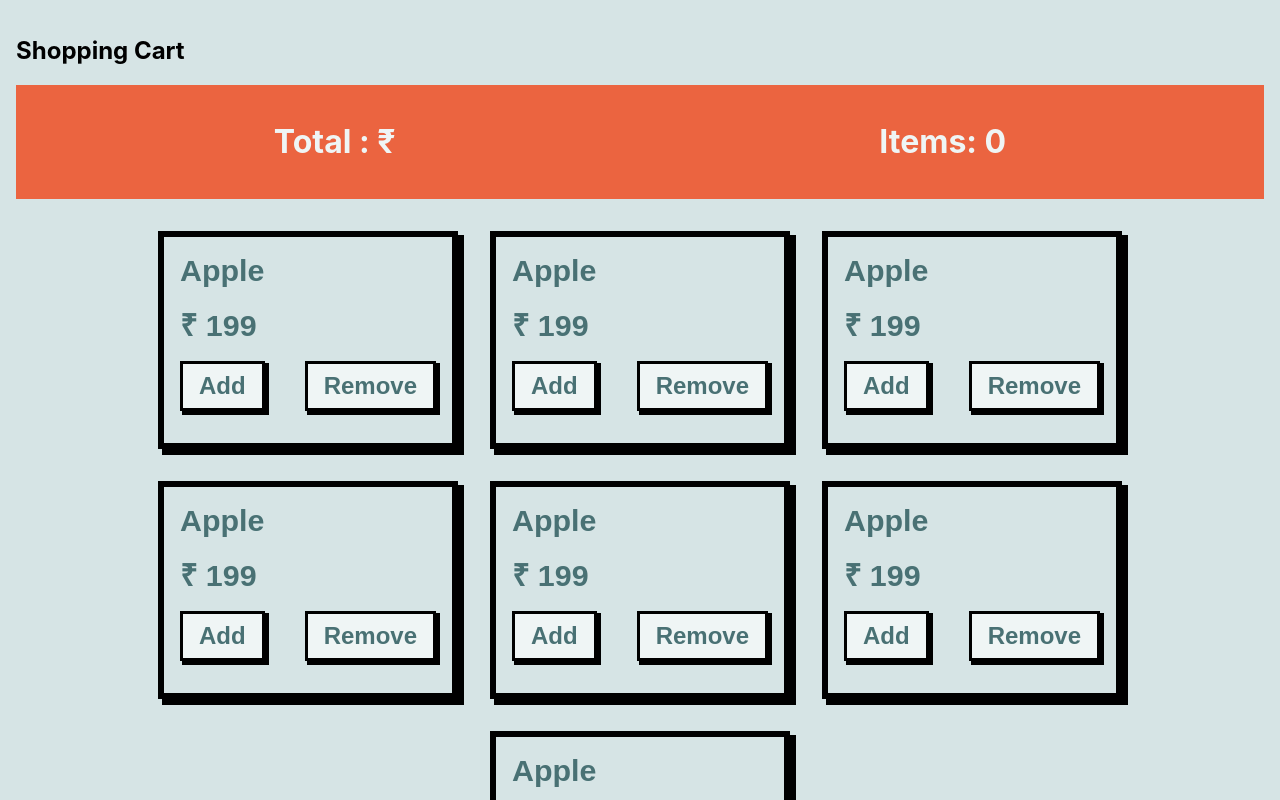
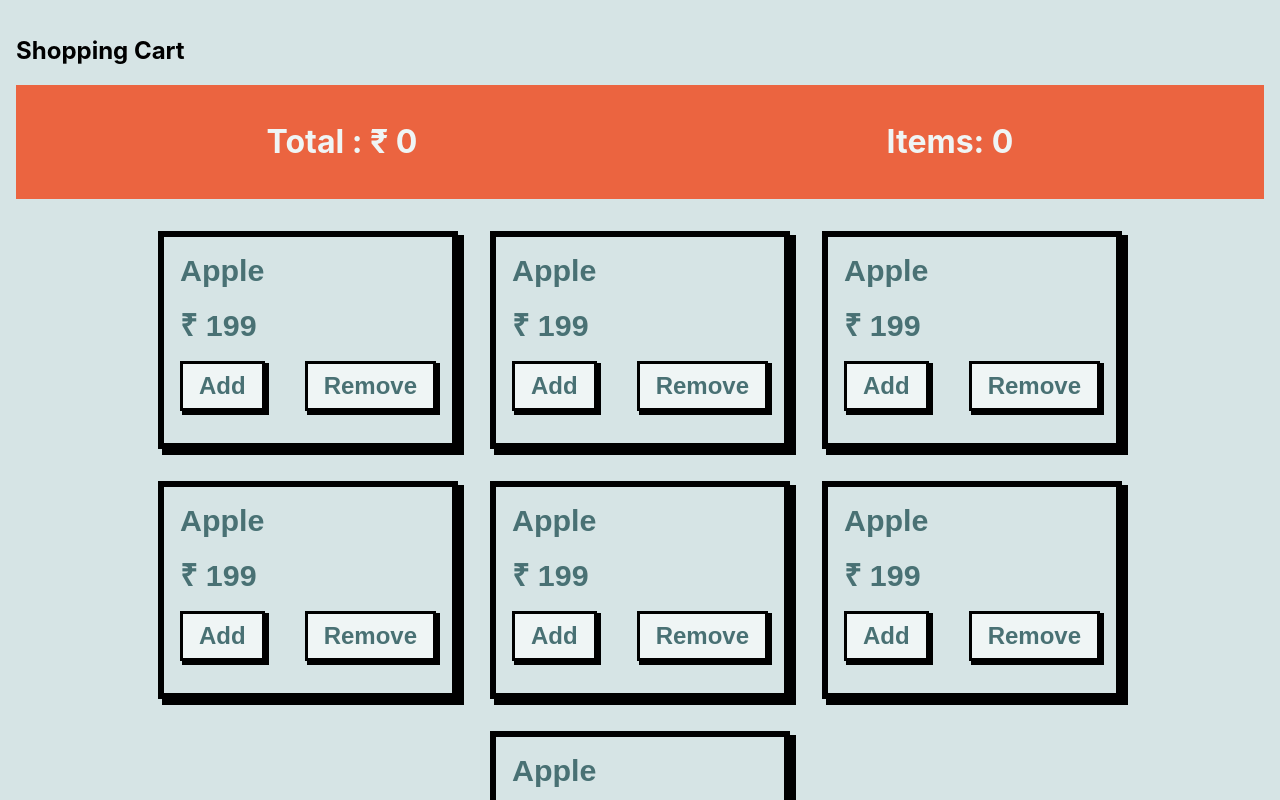
Before and after one commit to Ravikumargupta1999/ShoppingCart, a React (Create React App) app: page / in a window 1280 px wide. Shown: the top 800 px of the page. Built offline with nearby package versions, Linux system fonts and the light colour scheme.

Commit message:
Creating Multiple Conext

```diff
--- a/src/components/ItemCard.jsx
+++ b/src/components/ItemCard.jsx
@@ -2,11 +2,13 @@ import React from "react";
 import styles from "../styles/ItemCard.module.css";
 import { useContext } from "react";
 import { itemContext } from "../itemContext";
+import { totalContext } from "../totalContext";
 
 
 function ItemCard({ id, price,name }) {
 
-  const {total,setTotal,item,setItem} = useContext(itemContext);
+  const {item,setItem} = useContext(itemContext);
+  const {total,setTotal} = useContext(totalContext);
 
   // const {setTotal} = useContext();
 
--- a/src/components/Navbar.jsx
+++ b/src/components/Navbar.jsx
@@ -2,14 +2,16 @@ import React from "react";
 import styles from "../styles/Total.module.css";
 import { useContext } from "react";
 import { itemContext } from "../itemContext";
+import { totalContext } from "../totalContext";
 
 function Navbar() {
-  const value = useContext(itemContext);
-  console.log(value);
+  const {item} = useContext(itemContext);
+  const {total} = useContext(totalContext);
+  // console.log(value);
   return (
     <div className={styles.container}>
-      <h1>Total : &#x20B9; {value.total}</h1>
-      <h1>Items: {value.item}</h1>
+      <h1>Total : &#x20B9; {total}</h1>
+      <h1>Items: {item}</h1>
     </div>
   );
 }
```
